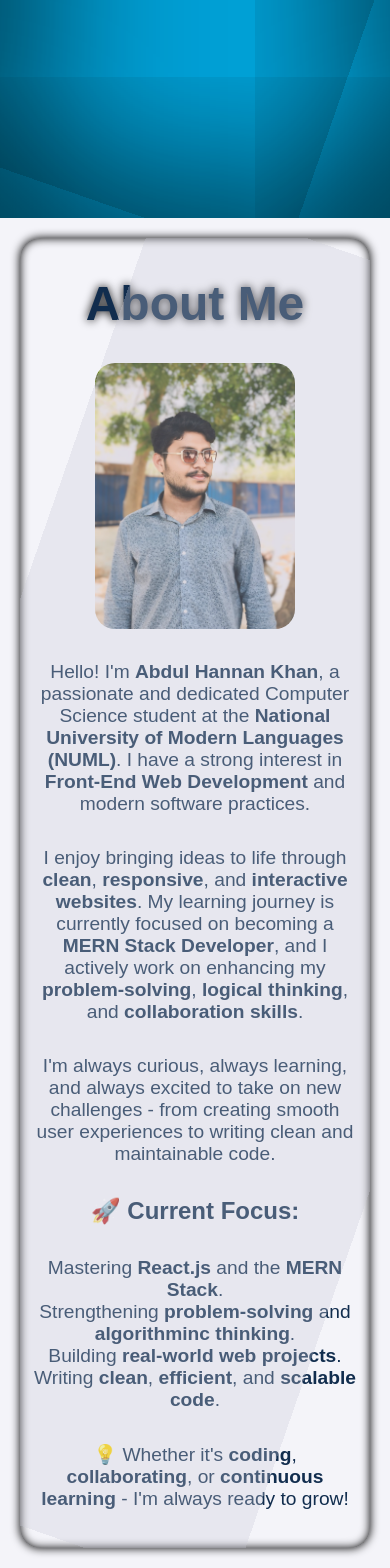
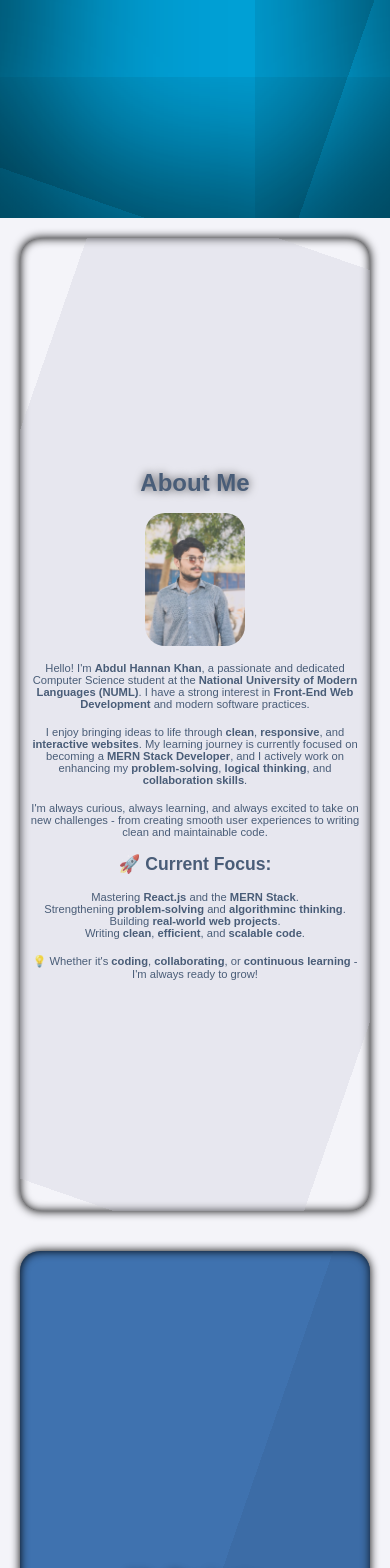
Before and after one commit to Hannankhan203/My-React-Portfolio, a React (Create React App) app: page / in a window 390 px wide. Shown: the part 432-2000 px from the top of the page. Built offline with nearby package versions, Linux system fonts and the light colour scheme.

Commit message:
Added Responsiveness for mobile

```diff
--- a/src/App.css
+++ b/src/App.css
@@ -462,6 +462,7 @@ label input:checked ~ .botn {
   justify-content: center;
   align-items: center;
   gap: 1rem;
+  padding: 10px;
 }
 
 .contact-section {
@@ -676,4 +677,111 @@ label input:checked ~ .botn {
   label input:checked ~ .botn {
     left: 15px;
   }
+
+  /* About Section Styling */
+  #About {
+    height: 120vh;
+  }
+
+  .about-section {
+    gap: 1rem;
+  }
+
+  .about-heading {
+    font-size: 1.5rem;
+  }
+
+  .profile-image {
+    width: 100px;
+  }
+
+  .about-p {
+    font-size: 0.7rem;
+  }
+
+  .about-sub-heading {
+    font-size: 1.1rem;
+  }
+
+  .about-focus {
+    font-size: 0.7rem;
+  }
+
+  #Projects {
+    /* border: 2px solid black; */
+    padding: 20px;
+    height: 225vh;
+  }
+
+  .projects-heading {
+    font-size: 1.5rem;
+  }
+
+  .projects {
+    gap: 2rem;
+  }
+
+  .pro-head,
+  .pro-tech {
+    font-size: 0.7rem;
+  }
+
+  .pro-img {
+    width: 150px;
+  }
+
+  .view-btn {
+    font-size: 0.7rem;
+  }
+
+  .view-btn a {
+    padding: 8px;
+  }
+
+  /* Skills Styling*/
+  #Skills {
+    padding: 20px;
+    height: 45vh;
+  }
+
+  .skills-heading {
+    font-size: 1.5rem;
+  }
+
+  .skill-list {
+    font-size: 0.7rem;
+  }
+
+  /* Contact Section (Footer) Styling */
+  #Contact {
+    height: 45vh;
+  }
+
+  .upper-section {
+    gap: 1rem;
+  }
+
+  .contact-section {
+    gap: 1rem;
+  }
+
+  .contact-heading {
+    font-size: 1.5rem;
+  }
+
+  .contact-p,
+  .mail,
+  .phone {
+    font-size: 0.7rem;
+  }
+
+  .socials {
+    font-size: 1.5rem;
+    gap: 2rem;
+  }
+
+  .copyright {
+    font-size: 0.7rem;
+    height: 8vh;
+  }
 }
```
Also changed, not shown: readme.txt, 1 other file (tests, documents, lock files or other folders).
